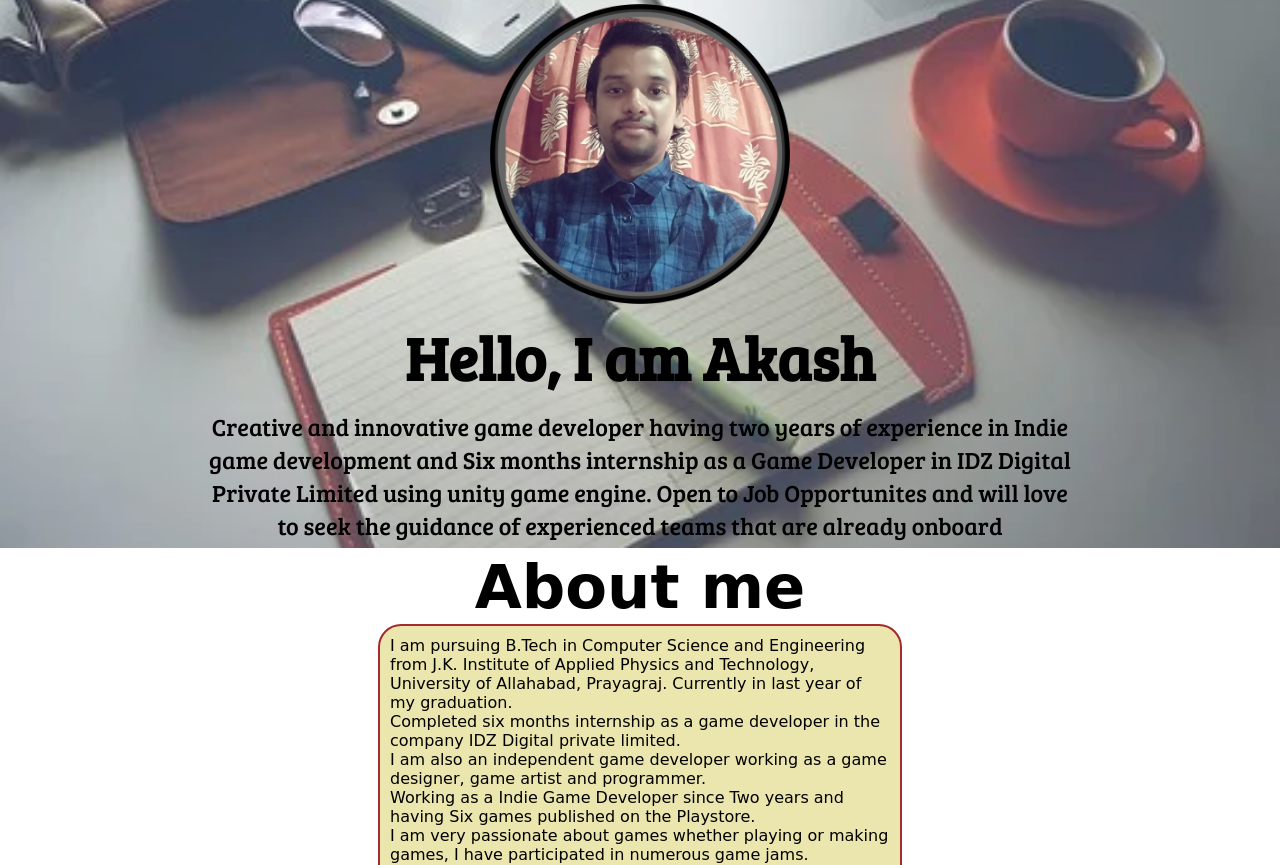
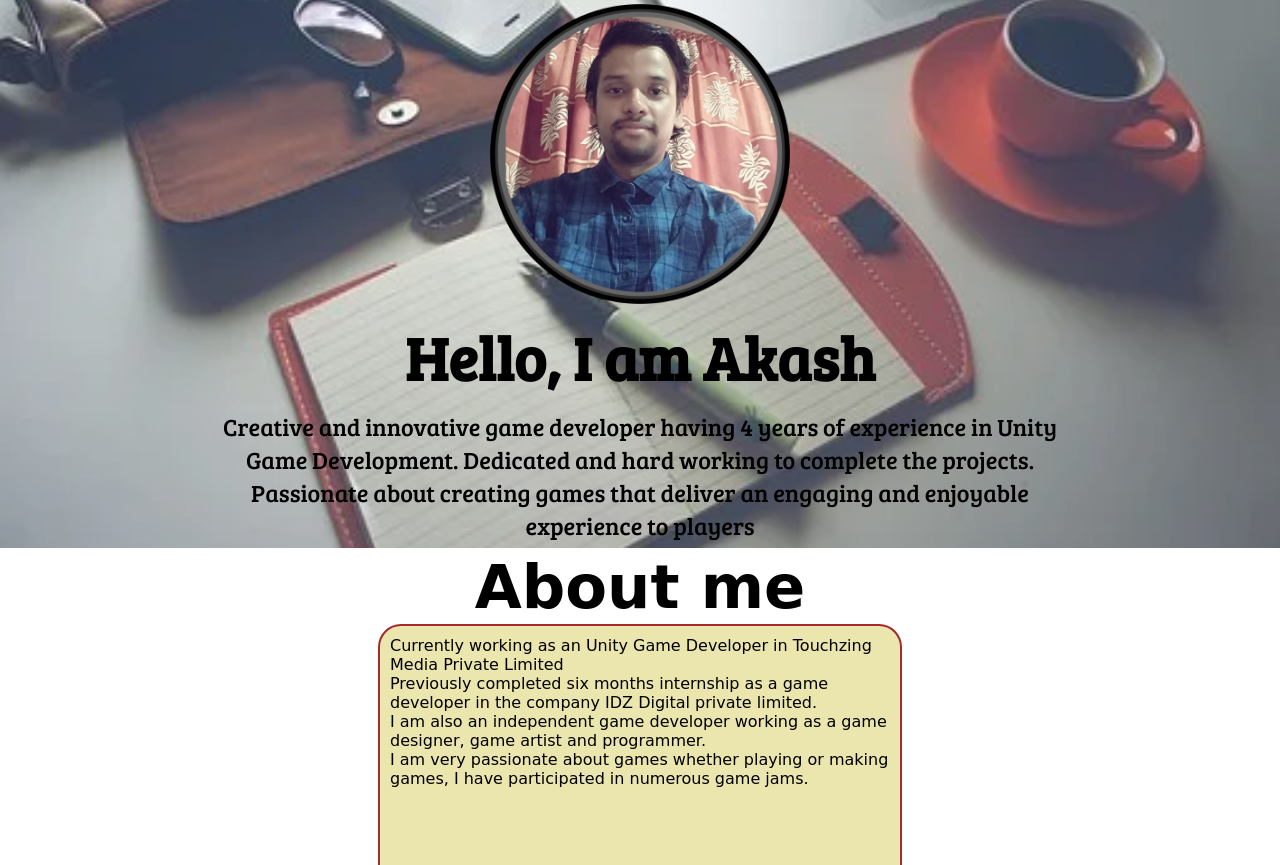
Before and after one commit to AkashDP28/AkashDP28.github.io, a plain HTML site: page index.html in a window 1280 px wide. Shown: the part 94-959 px from the top of the page. Drawn offline with Linux system fonts and the light colour scheme; a web font is replaced by a local one.

Commit message:
Summary Changed

```diff
--- a/index.html
+++ b/index.html
@@ -30,18 +30,16 @@
     <section id="home">
         <img src="img/MyIntroPic.png" alt="AkashThePhenomenal">
         <h1 class="h-primary">Hello, I am Akash</h1>
-        <p>Creative and innovative game developer having two years of experience in Indie game development and Six months internship as a Game Developer in IDZ Digital Private Limited using unity game engine. Open to Job Opportunites and will love to seek the guidance of experienced teams that are already onboard</p>
+        <p>Creative and innovative game developer having 4 years of experience in Unity Game Development. Dedicated and hard working to complete the projects. Passionate about creating games that deliver an engaging and enjoyable experience to players</p>
     </section>
 
     <section id="about">
         <h1>About me</h1>
         <div class="aboutcontainer">
-            <p>I am pursuing B.Tech in Computer Science and Engineering from J.K. Institute of Applied Physics and Technology, University of Allahabad, Prayagraj. Currently in last year of my graduation.</p>
-            <p>Completed six months internship as a game developer in the company IDZ Digital private limited.</p>
+            <p>Currently working as an Unity Game Developer in Touchzing Media Private Limited</p>
+            <p>Previously completed six months internship as a game developer in the company IDZ Digital private limited.</p>
                <p>I am also an independent game developer working as a game designer, game artist and programmer.  </p>
-               <p>Working as a Indie Game Developer since Two years and having Six games published on the Playstore.  </p>
-               <p> I am very passionate about games whether playing or making games, I have participated in numerous game jams.
-                 </p>
+               <p> I am very passionate about games whether playing or making games, I have participated in numerous game jams.</p>
 
         </div>
 
```
